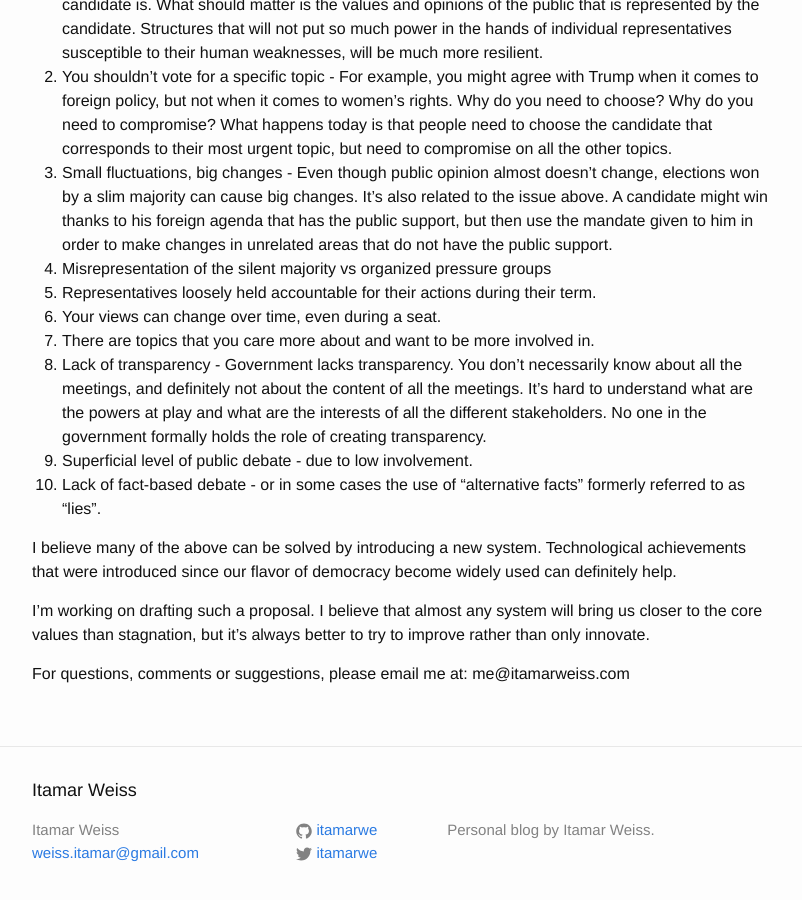
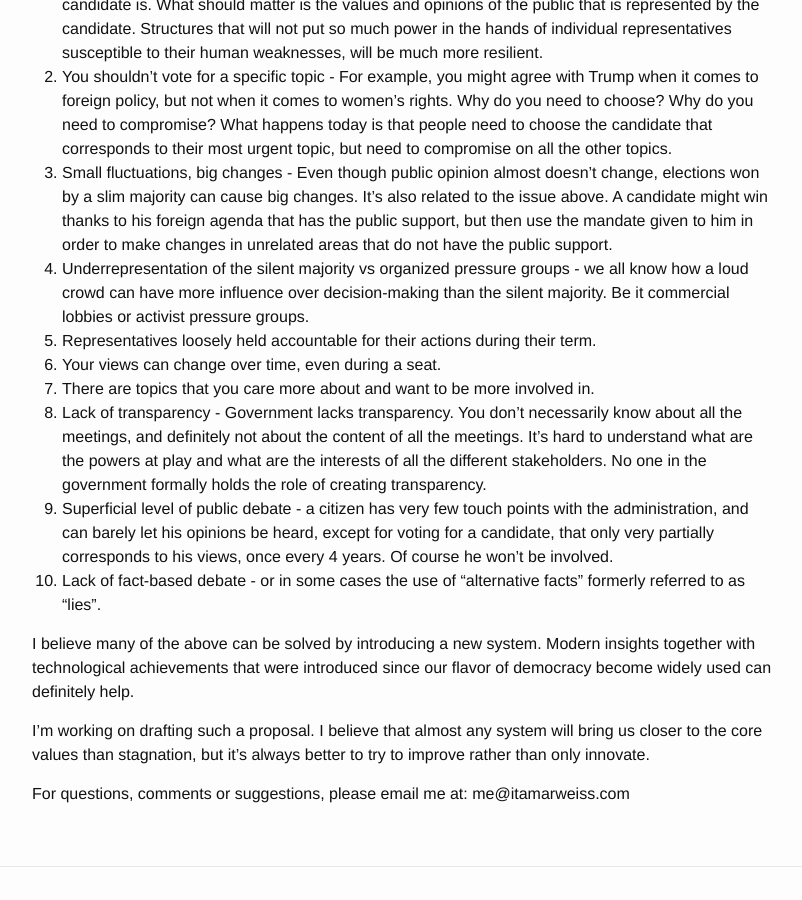
Before and after one commit to itamarwe/itamarwe.github.io, a Jekyll site: the page built from _posts/2017-02-04-problems-with-democracy.markdown, in a window 1280 px wide and 900 px high, scrolled down 1254 px. Shown: the whole window, without its empty margins (238-1040 px from the left). Built offline with Jekyll 4.4.1, drawn with Linux system fonts in a browser that asks for light colours.

Commit message:
Problems with democracy update

```diff
--- a/_posts/2017-02-04-problems-with-democracy.markdown
+++ b/_posts/2017-02-04-problems-with-democracy.markdown
@@ -26,7 +26,9 @@ Here is the list of the biggest problems I identified:
 1. Democracy shouldn’t be about the representatives - corruption, concentration of power, ad hominem, extortion. Humans are imperfect to say the least. They are ego-driven, they get intoxicated by power and they are susceptible to bribery. It’s enough that they make a single mistake during their long careers to allow them to be extorted. The chance that a politician does not have someone extorting them (if not multiple people) is close to zero. The fact that we are putting so much power in the hands of a single person is too risky. And honestly, it shouldn’t matter who the candidate is. What should matter is the values and opinions of the public that is represented by the candidate. Structures that will not put so much power in the hands of individual representatives susceptible to their human weaknesses, will be much more resilient.
 2. You shouldn’t vote for a specific topic - For example, you might agree with Trump when it comes to foreign policy, but not when it comes to women’s rights. Why do you need to choose? Why do you need to compromise? What happens today is that people need to choose the candidate that corresponds to their most urgent topic, but need to compromise on all the other topics.
 3. Small fluctuations, big changes - Even though public opinion almost doesn't change, elections won by a slim majority can cause big changes. It’s also related to the issue above. A candidate might win thanks to his foreign agenda that has the public support, but then use the mandate given to him in order to make changes in unrelated areas that do not have the public support.
-4. Misrepresentation of the silent majority vs organized pressure groups
+4. Underrepresentation of the silent majority vs organized pressure groups - we all know how a loud
+crowd can have more influence over decision-making than the silent majority. Be it commercial
+lobbies or activist pressure groups.
 5. Representatives loosely held accountable for their actions during their term.
 6. Your views can change over time, even during a seat.
 7. There are topics that you care more about and want to be more involved in.
@@ -34,12 +36,13 @@ Here is the list of the biggest problems I identified:
 and definitely not about the content of all the meetings. It's hard to understand what are the powers at
 play and what are the interests of all the different stakeholders. No one in the government formally
 holds the role of creating transparency.
-9. Superficial level of public debate - due to low involvement.
+9. Superficial level of public debate - a citizen has very few touch points with the administration,
+and can barely let his opinions be heard, except for voting for a candidate, that only very partially
+corresponds to his views, once every 4 years. Of course he won't be involved.
 10. Lack of fact-based debate - or in some cases the use of "alternative facts" formerly referred to
 as "lies".
 
-I believe many of the above can be solved by introducing a new system. Technological
-achievements that were introduced since our flavor of democracy become widely used can
+I believe many of the above can be solved by introducing a new system. Modern insights together with technological achievements that were introduced since our flavor of democracy become widely used can
 definitely help.
 
 I'm working on drafting such a proposal. I believe that almost any system will bring us closer to the core values than stagnation, but it's always better to try to improve rather than only innovate.
```
